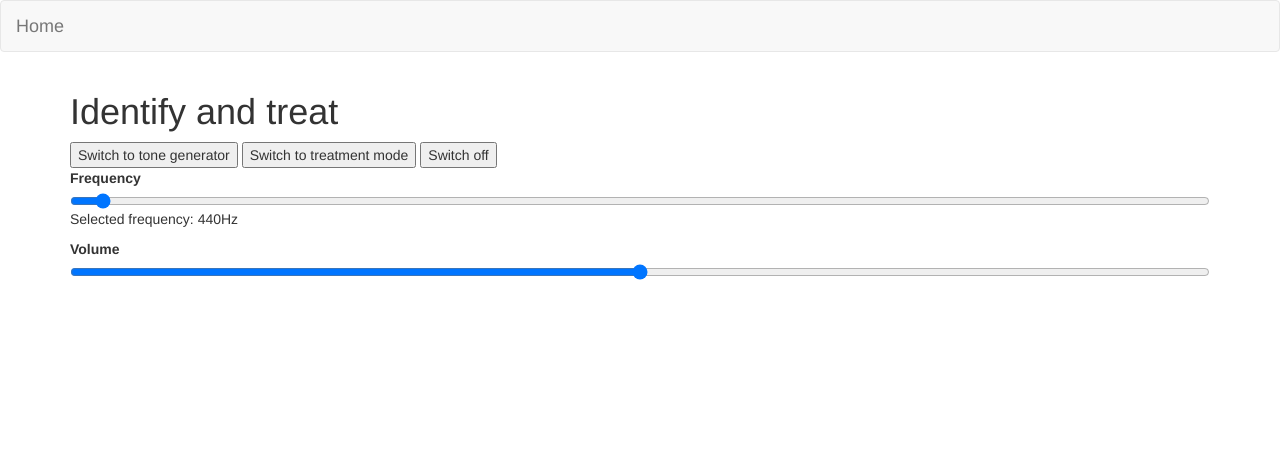
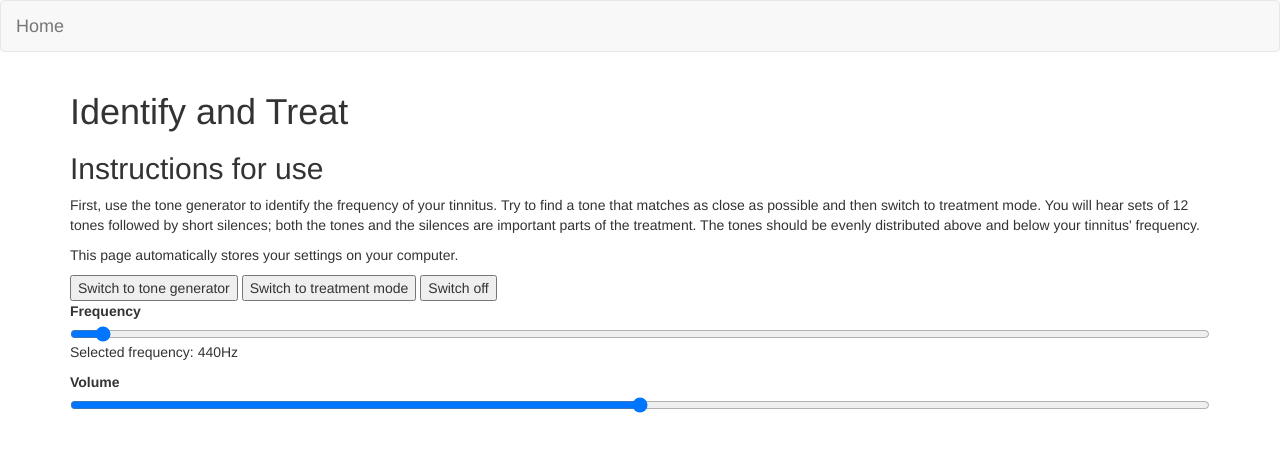
Before and after one commit to LukeusMaximus/acrn-tinnitus-treatment, a website: page identify-and-treat.html in a window 1280 px wide. Drawn offline with nearby package versions, Linux system fonts and the light colour scheme.

Commit message:
Added instructions and google analytics.

```diff
--- a/identify-and-treat.html
+++ b/identify-and-treat.html
@@ -60,10 +60,24 @@
 		</nav>
 		<div class="container">
 			<header>
-				<h1>Identify and treat</h1>
+				<h1>Identify and Treat</h1>
 			</header>
 
-			<div>
+			<section>
+				<h2>Instructions for use</h2>
+				<p>
+				First, use the tone generator to identify the frequency of your tinnitus.
+				Try to find a tone that matches as close as possible and then switch to treatment mode.
+				You will hear sets of 12 tones followed by short silences; both the tones and the silences are important parts of the treatment.
+				The tones should be evenly distributed above and below your tinnitus' frequency.
+				</p>
+
+				<p>
+				This page automatically stores your settings on your computer.
+				</p>
+			</section>
+
+			<section>
 				<div>
 					<button id="toneGenButton" onclick="app.switchMode('tone')">Switch to tone generator</button>
 					<button id="treatButton" onclick="app.switchMode('acrn')">Switch to treatment mode</button>
@@ -76,7 +90,7 @@
 					<label for="volumeSlider">Volume</label>
 					<input id="volumeSlider" name="volumeSlider" type="range" max="1" min="0" value="0.5" step="0.05" onchange="app.updateVolume()"/>
 				</div>
-			</div>
+			</section>
 
 			<footer>
 				<p>
@@ -84,5 +98,16 @@
 				</p>
 			</footer>
 		</div>
+
+		<script>
+  (function(i,s,o,g,r,a,m){i['GoogleAnalyticsObject']=r;i[r]=i[r]||function(){
+  (i[r].q=i[r].q||[]).push(arguments)},i[r].l=1*new Date();a=s.createElement(o),
+  m=s.getElementsByTagName(o)[0];a.async=1;a.src=g;m.parentNode.insertBefore(a,m)
+  })(window,document,'script','//www.google-analytics.com/analytics.js','ga');
+
+  ga('create', 'UA-71489802-1', 'auto');
+  ga('send', 'pageview');
+
+</script>
 	</body>
 </html>
```
Also changed, not shown: index.html (+19 -0 lines).
